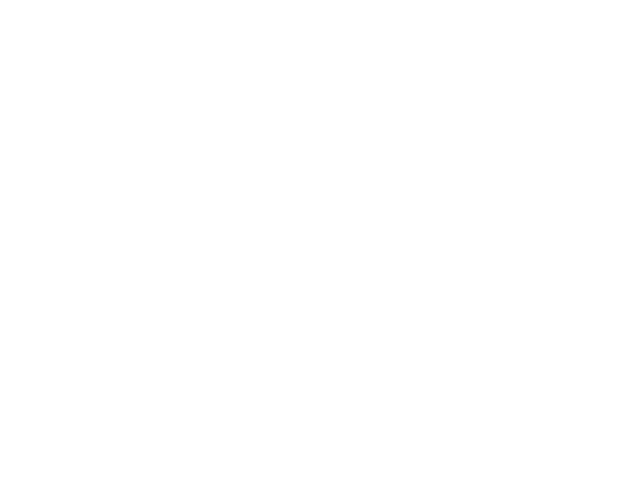
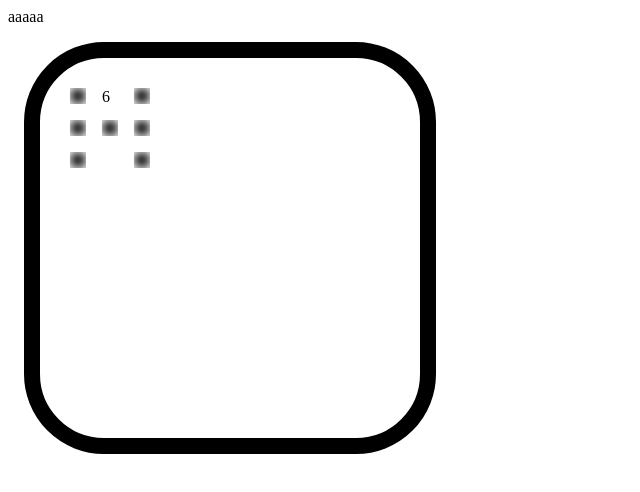
Before and after one commit to Tetr4k/dadojs, a React (Create React App) app: page /dado6 in a window 1280 px wide. Shown: the top 492 px of the page, without its empty margins (0-640 px from the left). Built offline with nearby package versions, Linux system fonts and the light colour scheme; the HTML template or start-up script is replaced by a standard one.

Commit message:
Sorteio funcionando

```diff
--- a/src/App.js
+++ b/src/App.js
@@ -1,5 +1,27 @@
+import Dado6 from './components/Dado6'
+import {
+  BrowserRouter as Router,
+  Switch,
+  Route
+} from "react-router-dom";
+
 function App() {
-  return null;
+  return (
+    <Router>
+      <header>
+        aaaaa
+      </header>
+      <Switch>
+        <Route exact path='/'>
+          bbbb
+        </Route>
+        <Route path='/dado6'>
+          <Dado6/>
+        </Route>
+
+      </Switch>
+    </Router>
+  );
 }
 
 export default App;
--- /dev/null
+++ b/src/components/Dado6/index.jsx
@@ -0,0 +1,88 @@
+import React, { useState } from 'react';
+import styled from 'styled-components';
+
+const Dado = styled.div`
+    background: white;
+    border: black 1em solid;
+    border-radius: 5em;
+    display: grid;
+    gap: 1em;
+    grid-template-columns: 1em 1em 1em;
+    grid-template-rows: 1em 1em 1em;
+    height: 20em;
+    margin: 1em;
+    padding: 30px;
+    width: 20em;
+`
+
+const P = styled.div`
+    background: black;
+    box-shadow: inset 0 0 10px 1px white;
+    transition: ease-in-out 100ms;
+`
+
+const P1 = styled(P)`
+    grid-row: 1 / 1;
+    grid-column: 1 / 1;
+`
+const P2 = styled(P)`
+    grid-row: 1 / 1;
+    grid-column: 3 / 3;
+`
+const P3 = styled(P)`
+    grid-row: 2 / 2;
+    grid-column: 1 / 1;
+`
+const P4 = styled(P)`
+    grid-row: 2 / 2;
+    grid-column: 2 / 2;
+`
+const P5 = styled(P)`
+    grid-row: 2 / 2;
+    grid-column: 3 / 3;
+`
+const P6 = styled(P)`
+    grid-row: 3 / 3;
+    grid-column: 1 / 1;
+`
+const P7 = styled(P)`
+    grid-row: 3 / 3;
+    grid-column: 3 / 3;
+`
+
+const Dado6 = () => {
+    const [ state, setState ] = useState(6);
+
+    function gera(){
+        const novoValor = Math.floor(Math.random()*6)+1;
+        if(novoValor === state) {
+            gera();
+            return;
+        }
+        setState(novoValor);
+    }
+
+    function sorteia(){
+        let conta = 0;
+        const intervalo = setInterval(()=>{
+            conta++;
+            gera();
+            if (conta === 5) clearInterval(intervalo);
+        }, 300);
+    }
+
+    return (
+        <Dado onClick={() => sorteia()}>
+            {state}
+            <P1/>
+            <P2/>
+            <P3/>
+            <P4/>
+            <P5/>
+            <P6/>
+            <P7/>
+        </Dado>
+    );
+}
+
+export default Dado6;
```
